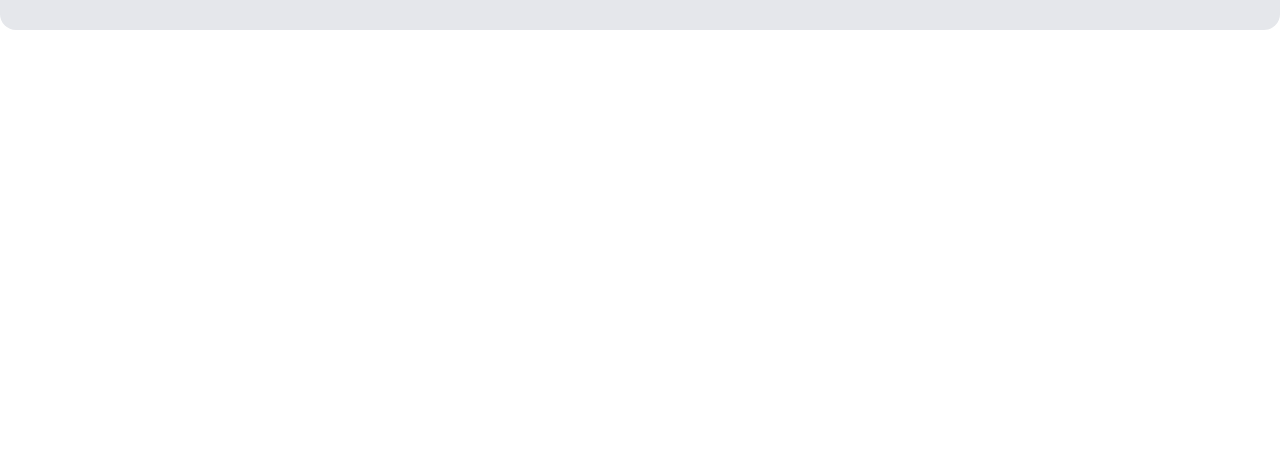
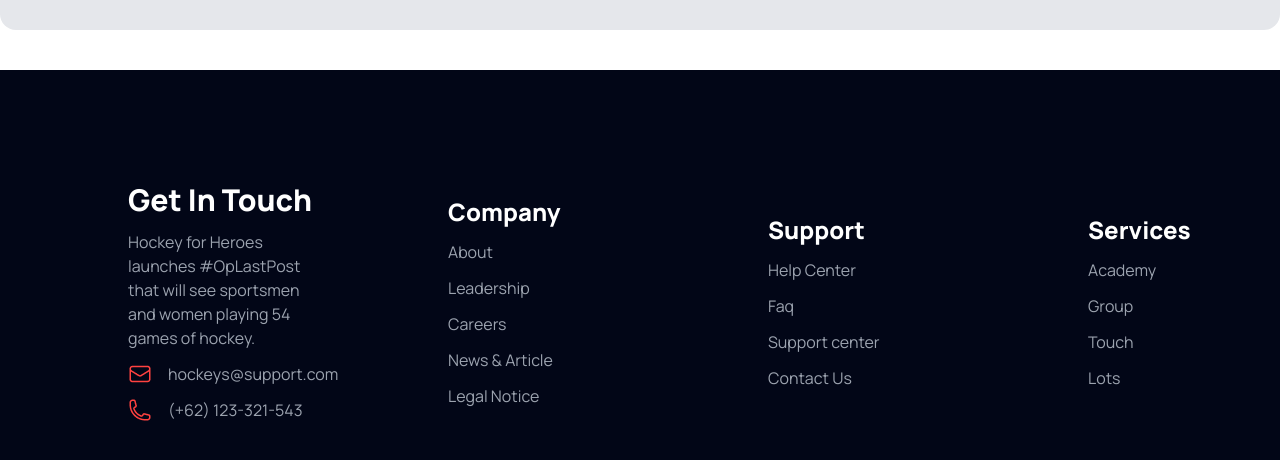
Before and after one commit to Alnakib797/assignment-03, a plain HTML site: page index.html in a window 1280 px wide. Shown: the part 5386-5846 px from the top of the page. Before the commit the page ends 5456 px from the top, so only its background shows below. Drawn offline with nearby package versions, Linux system fonts and the light colour scheme.

Commit message:
all the files added

```diff
--- a/index.html
+++ b/index.html
@@ -521,6 +521,52 @@
     </div>
    </section>
     </main>
-    <footer></footer>
+    <footer>
+      <!-- section-13 -->
+      <div class="bg-slate-950 lg:h-[560px]">
+        <div class="justify-between items-center lg:flex ">
+          <!-- part-1 -->
+          <div class="space-y-3 pl-32 pt-4 flex-1 lg:pt-28">
+            <h1 class="text-3xl font-extrabold text-white">Get In Touch</h1>
+            <p class="text-[16px] text-gray-400 font-normal max-w-[300px]">Hockey for Heroes launches #OpLastPost that will see sportsmen and women playing 54 games of hockey.</p>
+            <div>
+              <div class="flex gap-4">
+                <img src="Images/Frame (2).png" alt="">
+                <p class="text-[16px] text-gray-400 font-normal">hockeys@support.com</p>
+              </div>
+            </div>
+            <div class="flex gap-4">
+              <img src="Images/Frame (3).png" alt="">
+              <p class="text-[16px] text-gray-400 font-normal">(+62) 123-321-543</p>
+            </div>
+          </div>
+          <!-- part-2 -->
+          <div class="space-y-3  pl-32  pt-4 flex-1 lg:pt-28">
+            <h1 class="text-2xl font-extrabold text-white">Company</h1>
+            <p class="text-[16px] text-gray-400 font-normal">About</p>
+            <p class="text-[16px] text-gray-400 font-normal">Leadership</p>
+            <p class="text-[16px] text-gray-400 font-normal">Careers</p>
+            <p class="text-[16px] text-gray-400 font-normal">News & Article</p>
+            <p class="text-[16px] text-gray-400 font-normal">Legal Notice</p>
+          </div>
+          <!-- part-3 -->
+          <div class="space-y-3 pl-32 flex-1 pt-4  lg:pt-28">
+            <h1 class="text-2xl font-extrabold text-white">Support</h1>
+            <p class="text-[16px] text-gray-400 font-normal">Help Center</p>
+            <p class="text-[16px] text-gray-400 font-normal">Faq</p>
+            <p class="text-[16px] text-gray-400 font-normal">Support center</p>
+            <p class="text-[16px] text-gray-400 font-normal">Contact Us</p>
+          </div>
+          <!-- part-4 -->
+          <div class="space-y-3 flex-1 pl-32 pt-4 lg:pt-28">
+            <h1 class="text-2xl font-extrabold text-white">Services</h1>
+            <p class="text-[16px] text-gray-400 font-normal">Academy</p>
+            <p class="text-[16px] text-gray-400 font-normal">Group</p>
+            <p class="text-[16px] text-gray-400 font-normal">Touch</p>
+            <p class="text-[16px] text-gray-400 font-normal">Lots</p>
+          </div>
+        </div>
+      </div>
+    </footer>
   </body>
 </html>
```
Also changed, not shown: Images/Frame (2).png (added), Images/Frame (3).png (added).
